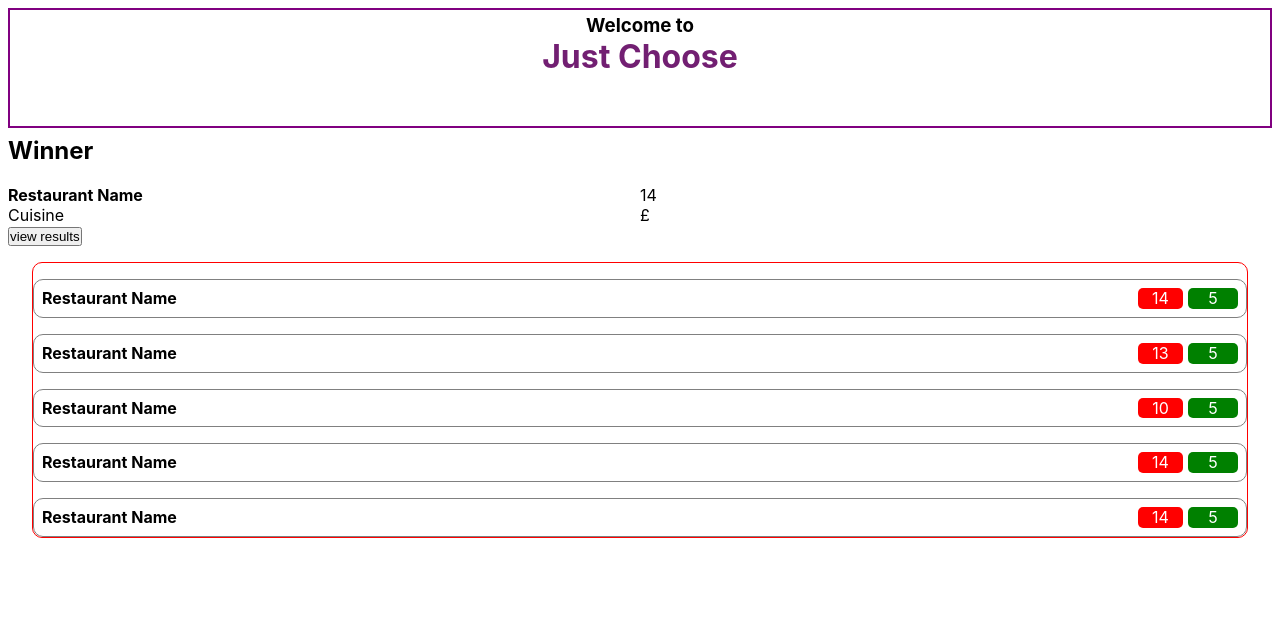
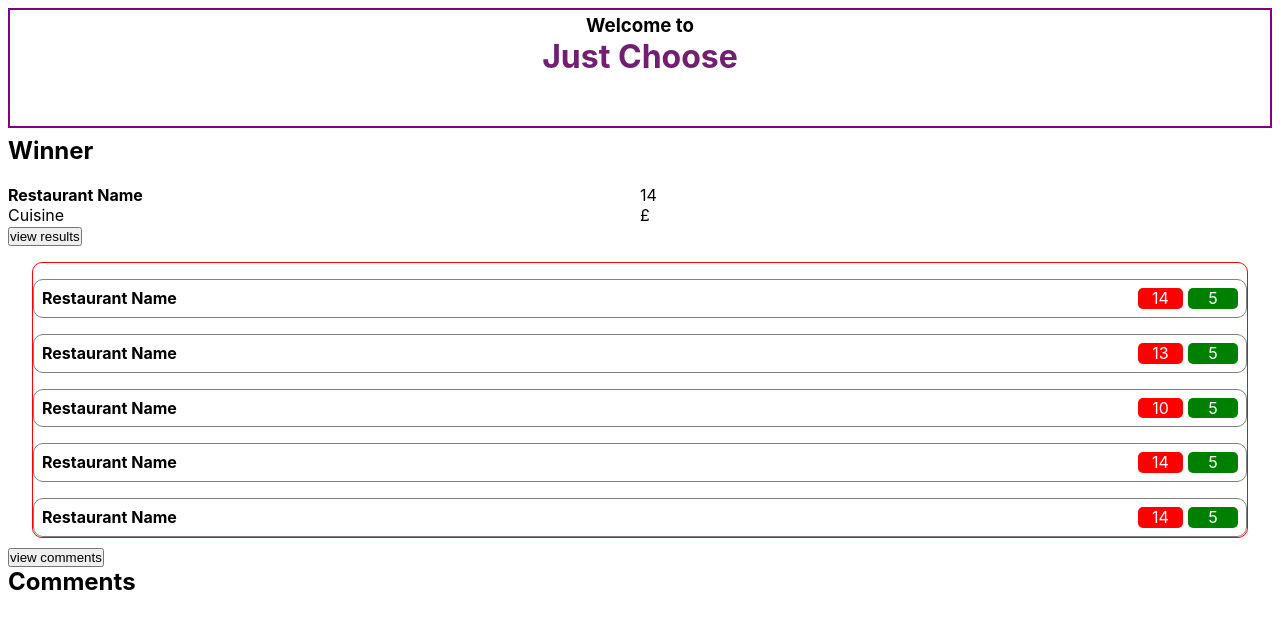
Before and after one commit to williamyap90/fe-just-choose, a React (Create React App) app: page /winner in a window 1280 px wide. Shown: the top 628 px of the page. Built offline with nearby package versions, Linux system fonts and the light colour scheme.

Commit message:
winner component

```diff
--- a/src/Components/Winner.tsx
+++ b/src/Components/Winner.tsx
@@ -1,5 +1,6 @@
 import React from 'react';
 import "../CSS/Winner.css"
+import Comments from "../Components/Comments"
 const Winner = () => {
     return (
         <section>
@@ -41,10 +42,9 @@ const Winner = () => {
                             <span className="upvoted">14</span>
                             <span className="downvoted">5</span>
                         </ol>
-
-
-
                     </ul>
+                    <button>view comments</button>
+                    <Comments />
                 </div>
         </section>
     );
```
